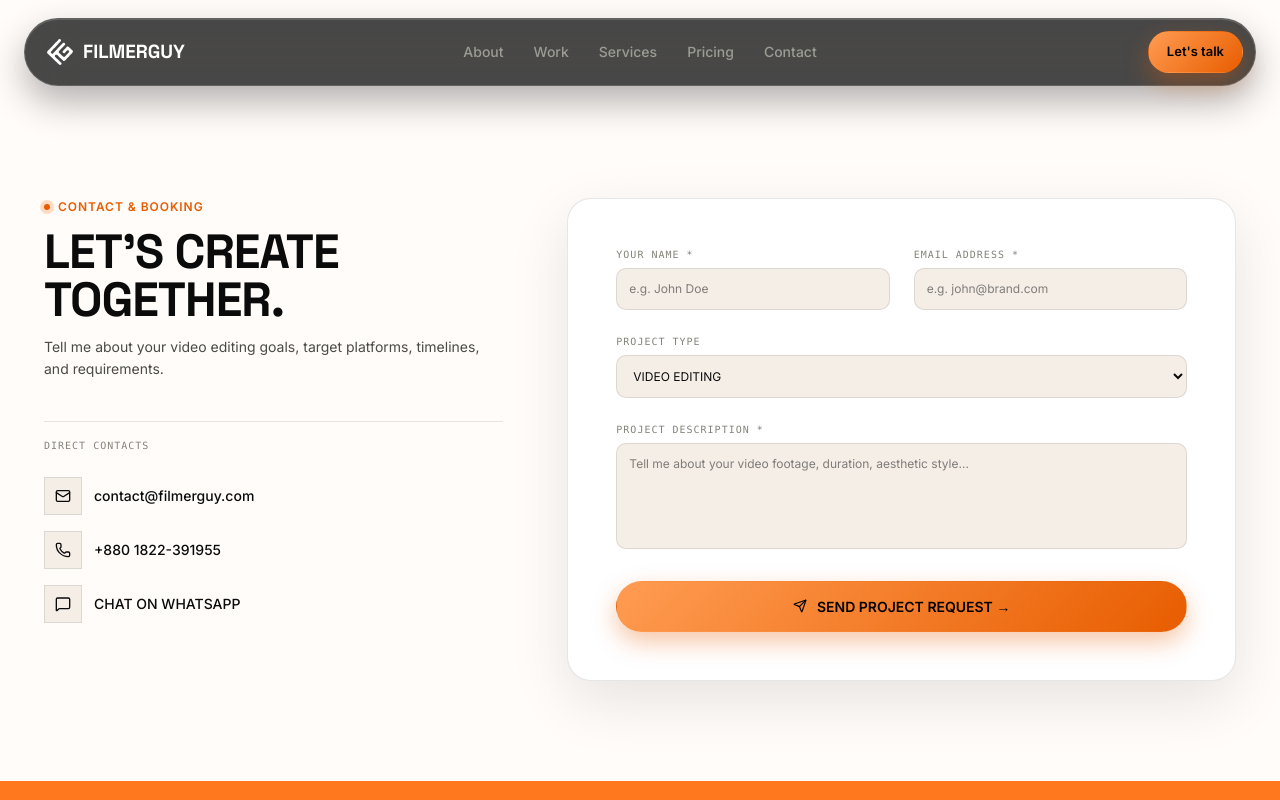
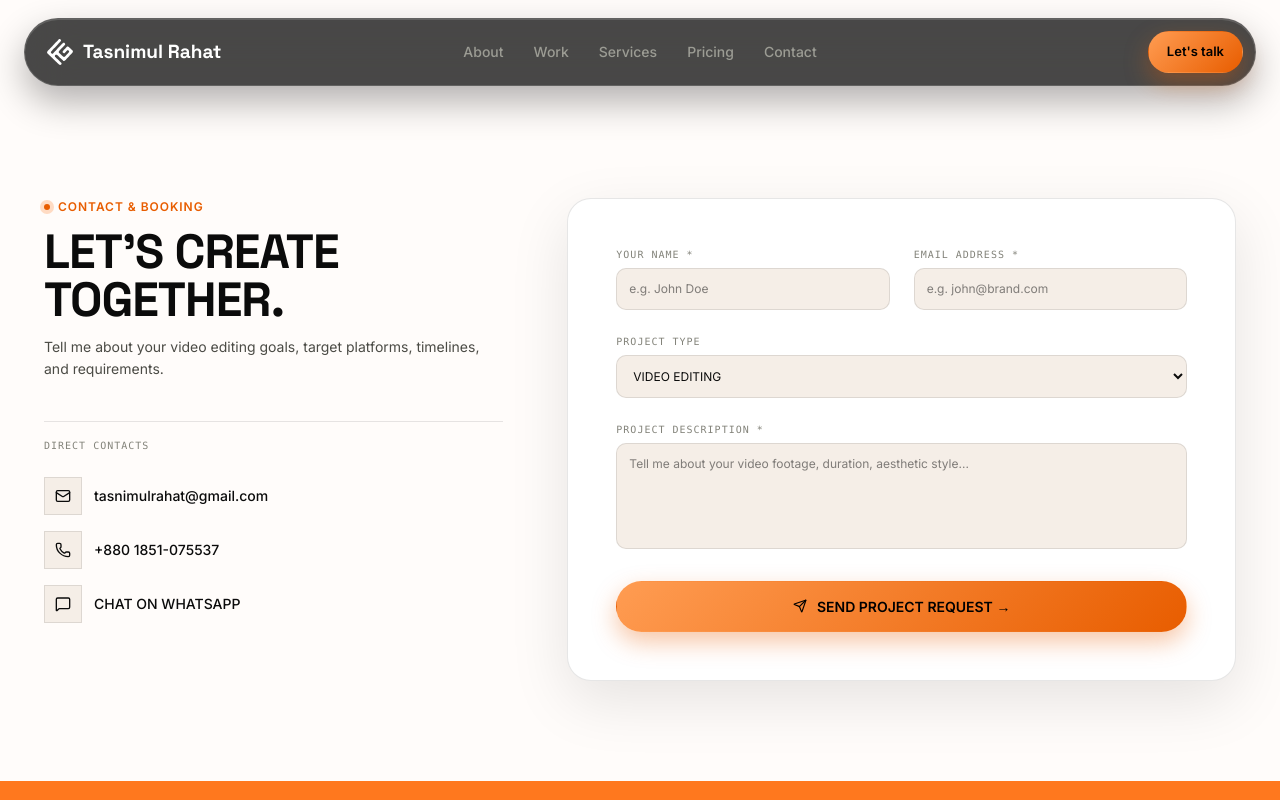
Before and after one commit to salahuddingfx/Editor-Portfolio, a React (Vite) app: page /contact in a window 1280 px wide. Shown: the top 800 px of the page. Built offline with nearby package versions, Linux system fonts and the light colour scheme.

Commit message:
refactor: rebrand site identity, update contact details, and remove package-lock.json

```diff
--- a/src/config/siteConfig.js
+++ b/src/config/siteConfig.js
@@ -1,27 +1,27 @@
 export const siteConfig = {
-  name: "FILMERGUY",
-  title: "FILMERGUY — Cinematic Editor & Motion Designer",
+  name: "Tasnimul Rahat",
+  title: "Tasnimul Rahat — Cinematic Editor & Motion Designer",
   subtitle: "Cinematic Editor & Motion Designer",
   description: "I transform raw footage into powerful visual stories that engage, inspire, and leave a lasting impact.",
-  email: "contact@filmerguy.com",
-  phone: "+880 1822-391955",
-  whatsappNumber: "8801822391955",
-  whatsappUrl: "https://wa.me/8801822391955",
+  email: "tasnimulrahat@gmail.com",
+  phone: "+880 1851-075537",
+  whatsappNumber: "8801851075537",
+  whatsappUrl: "https://wa.me/8801851075537",
   location: "Dhaka, Bangladesh",
   availableForWork: true,
   aboutVideoId: "0fzcFPkl_18",
   showreelUrl: "https://www.youtube.com/embed/0fzcFPkl_18",
 
   socials: {
-    youtube: "https://youtube.com/@filmerguy?si=pNaafw_3ggkmCz3a",
-    instagram: "https://www.instagram.com/foysalmahmudnahid/",
-    facebook: "https://www.facebook.com/foysal.mahmud.nahid.2024",
-    whatsapp: "https://wa.me/8801822391955",
+    youtube: "https://youtube.com/c/tasnimulrahat",
+    instagram: "https://instagram.com/tasnimulrahat",
+    linkedin: "https://linkedin.com/in/tasnimulrahat",
+    whatsapp: "https://wa.me/8801851075537",
   },
 
   stats: [
     { value: "200+", label: "Projects Done" },
-    { value: "2+", label: "Years Experience" },
+    { value: "3+", label: "Years Experience" },
     { value: "100%", label: "Client Focused" },
     { value: "24/7", label: "Support Available" }
   ],
--- a/src/sections/AboutPreview.jsx
+++ b/src/sections/AboutPreview.jsx
@@ -10,7 +10,7 @@ export default function AboutPreview({ onOpenModal }) {
         <div className="about-visual" onClick={() => onOpenModal(aboutVideoId)}>
           <img
             src={`https://i.ytimg.com/vi/${aboutVideoId}/hqdefault.jpg`}
-            alt="About Filmerguy video"
+            alt="About Tasnimul Rahat video"
             className="about-thumb"
           />
           <div className="about-glow"></div>
--- a/src/sections/HeroSection.jsx
+++ b/src/sections/HeroSection.jsx
@@ -121,9 +121,8 @@ export default function HeroSection() {
       {/* Layer 4: headline & intro content */}
       <div className="gh-content">
         <h1 className="gh-title">
-          <span className="gh-line gh-line-1"><span>Foysal</span></span>
-          <span className="gh-line gh-line-2"><span>Mahamud</span></span>
-          <span className="gh-line gh-line-3"><span>Nahid</span></span>
+          <span className="gh-line gh-line-1"><span>Tasnimul</span></span>
+          <span className="gh-line gh-line-2"><span>Rahat</span></span>
         </h1>
 
         <div className="gh-intro">
```
Also changed, not shown: 1 other file (tests, documents, lock files or other folders).
